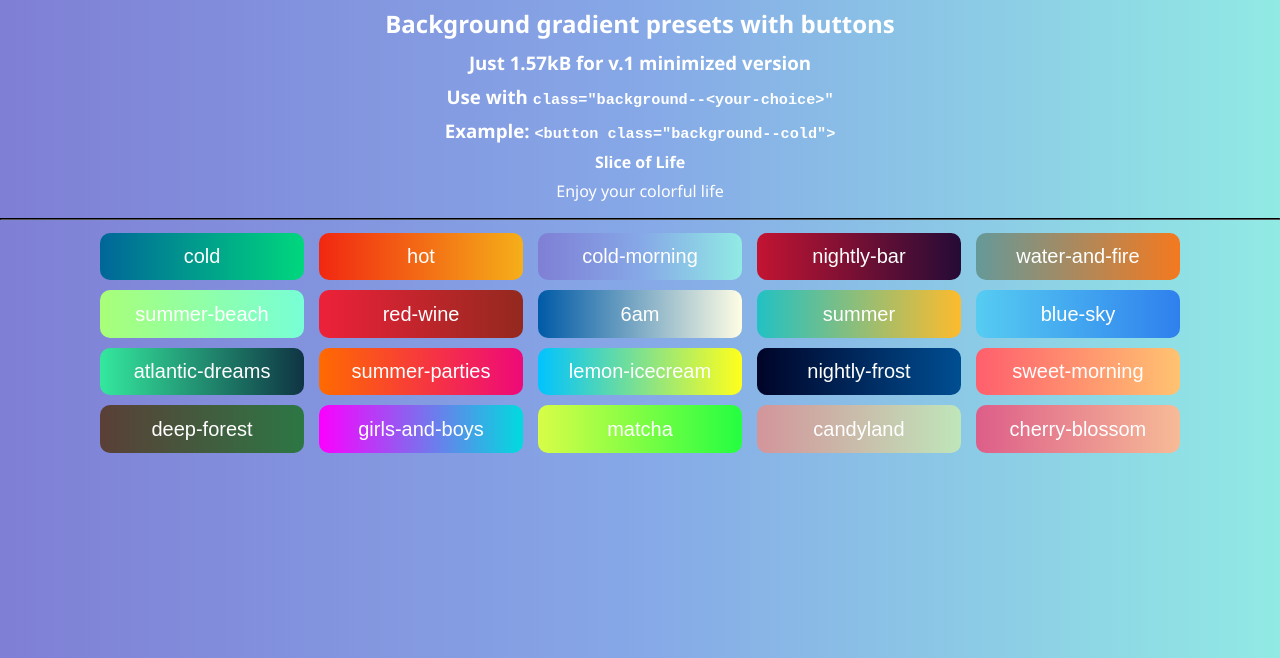
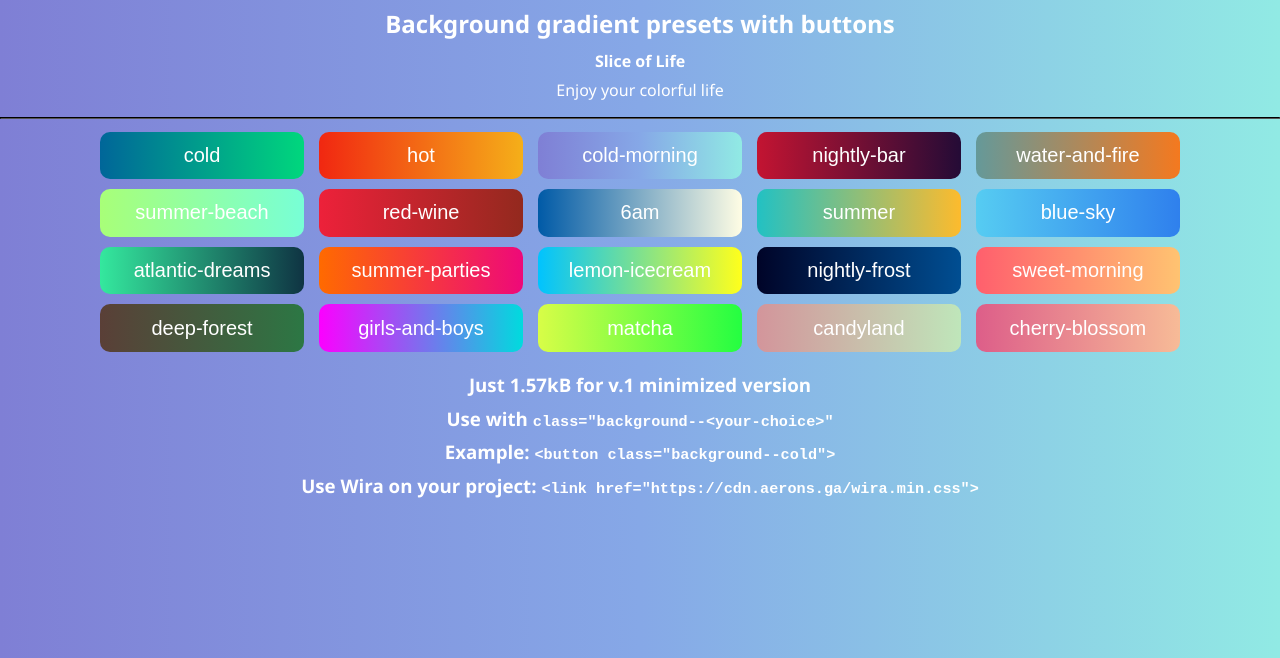
Before and after one commit to Wello6143/wira, a plain HTML site: page index.html in a window 1280 px wide. Shown: the part 152-810 px from the top of the page. Drawn offline with Linux system fonts and the light colour scheme.

Commit message:
Added link to CDN on Wira's website

```diff
--- a/index.html
+++ b/index.html
@@ -14,9 +14,6 @@
         <h1><img src="img/logo.png">Wira</h1>
         <h2>A mordern CSS with beautiful gradient color presets framework </h2>
         <h2>Background gradient presets with buttons</h2>
-        <h3>Just 1.57kB for v.1 minimized version</h3>
-        <h3>Use with <font face="monospace">class="background--&lt;your-choice&gt;"</font></h3>
-        <h3>Example: <font face="monospace">&lt;button class="background--cold"&gt;</font></h3>
         <h4>Slice of Life</h4>
         <p>Enjoy your colorful life</p>
         <hr>
@@ -40,6 +37,10 @@
         <button class="btns btns--large background--matcha">matcha</button>
         <button class="btns btns--large background--candyland">candyland</button>
         <button class="btns btns--large background--cherry-blossom">cherry-blossom</button>
+        <h3 style="padding-top: 25px;">Just 1.57kB for v.1 minimized version</h3>
+        <h3>Use with <font face="monospace">class="background--&lt;your-choice&gt;"</font></h3>
+        <h3>Example: <font face="monospace">&lt;button class="background--cold"&gt;</font></h3>
+        <h3>Use Wira on your project: <font face="monospace">&lt;link href="https://cdn.aerons.ga/wira.min.css"&gt;</font></h3>
     </div>
     <p class="copy">&copy;AeronsTek Team. 2018</p>
 </body>
```
